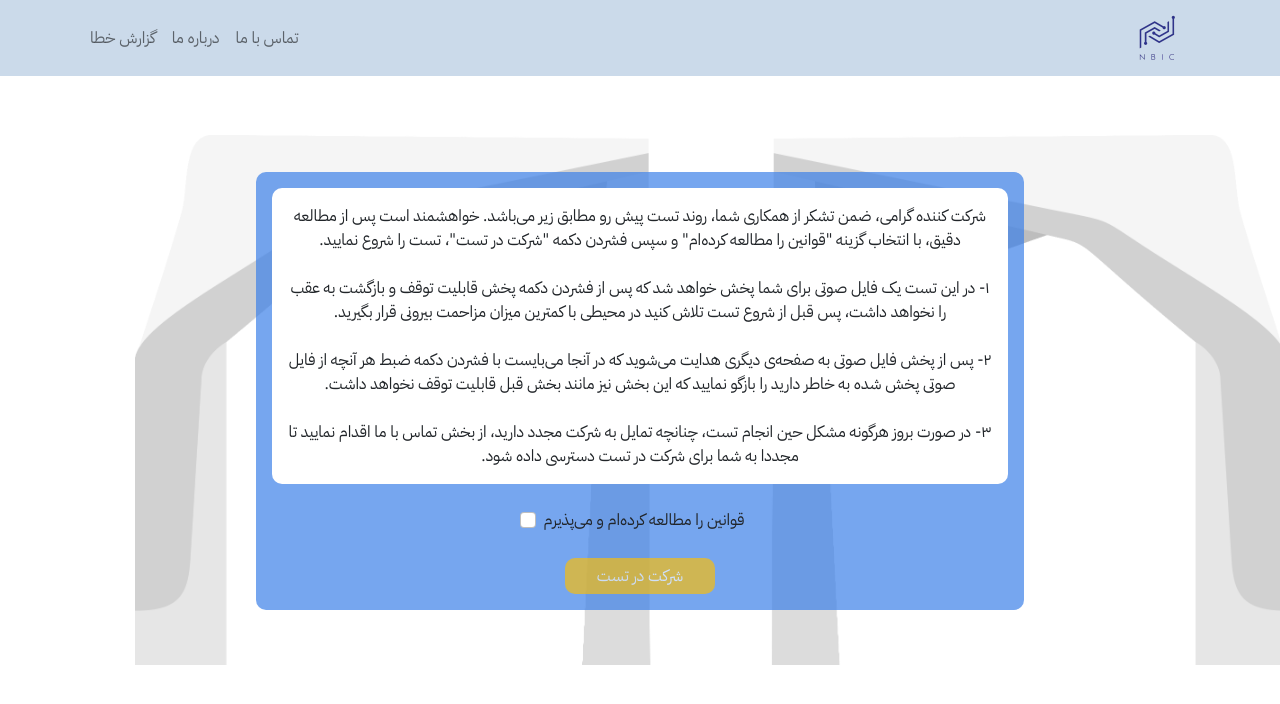
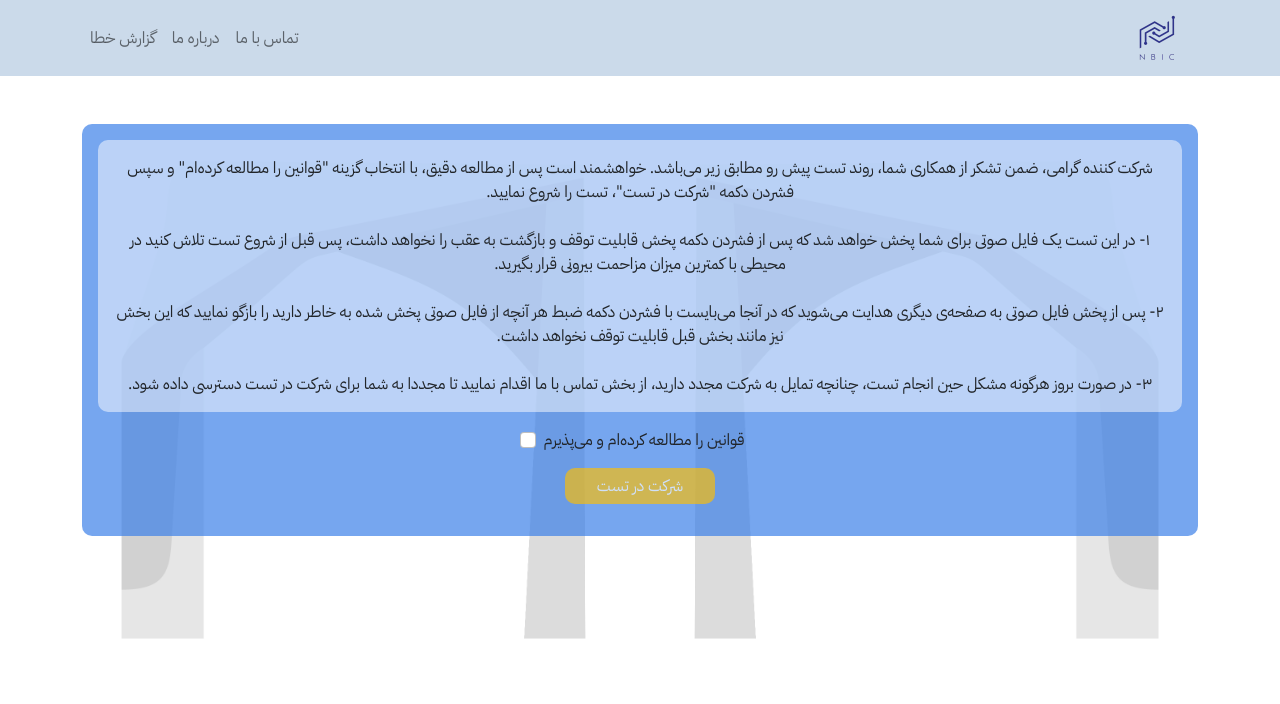
Before and after one commit to FatemehIzadi/NBIC-Project, a React (Create React App) app: page / in a window 1280 px wide. Shown: the top 704 px of the page. Built offline with nearby package versions, Linux system fonts and the light colour scheme; a web font is replaced by a local one.

Commit message:
small css fixes

```diff
--- a/src/App.css
+++ b/src/App.css
@@ -5,7 +5,9 @@
   height: 100vh;
   width:100%;
   background-image: url('./images/utgateT.png');
-  background-size: cover;
+  background-repeat:no-repeat;
+  background-size:contain;
+  background-position:center;
 }
 
 .App-logo {
--- a/src/instructionsPage/FormComponents.js
+++ b/src/instructionsPage/FormComponents.js
@@ -1,102 +1,12 @@
-// import React from "react";
-// import {Form, Button} from 'react-bootstrap';
-// import {BrowserRouter, Link, Routes , Route } from 'react-router-dom';
-// import { useState } from "react";
+import React from "react";
+import {Form, Button} from 'react-bootstrap';
+import {
+    // BrowserRouter,
+    Link
+    // , Routes , Route
+ } from 'react-router-dom';
 
 // import PlayVoice from "../playVoicePage/PlayVoice";
-
-// import './FormComponents.css';
-
-// export const ExampleComponent = () => {
-//     const [showElem, setShowElem] = useState(true)
-
-//     return (
-//       <div>
-//      { showElem && <h1>Hello</h1> }
-//      <Button onClick={() => {
-//         setShowElem(!showElem)
-//      }} />
-//      </div>
-//     )
-//  }
-
-// class FormComponents extends React.Component {
-
-//     constructor(props) {
-//         super(props);
-//         this.state = {
-
-//             disabled : true,
-//             showing :true,
-//             show : true
-//         };
-//       }
-
-//     state = {
-//     }
-
-//     handleCheck(event) {
-//         if(event.target.checked) {
-//             this.setState(
-//                 {
-//                     disabled : false
-//                 }
-//             );
-//         }
-//         else {
-//             this.setState(
-//                 {
-//                     disabled : true
-//                 }
-//             );
-//         }
-//     }
-
-//     render() {
-//         return(
-//         <div className='text-center'>
-//             <br/>
-//             <Form>
-//                 <Form.Check
-//                     inline
-//                     type="checkbox"
-//                     label= "قوانین را مطالعه کرده‌ام و می‌پذیرم"
-//                     onChange={(event) => this.handleCheck(event)}
-//                 />
-
-
-//                 <br/>
-//                 <br/>
-//            {/* <Link to="/playVoice"> */}
-//                 <Button className='start-button'
-//                 disabled={this.state.disabled}
-//                 // onClick={() => this.setState({ showing: !showing })}
-//                 >
-//                 شرکت در تست
-//                 </Button>
-//            {/* </Link> */}
-// {/*
-//         <Routes>
-//                <Route path='/playVoice' element={<PlayVoice />} />
-//         </Routes > */}
-//            </Form>
-//            <ExampleComponent />
-
-//       {/* <button onClick={() => this.setState({this.state.show : !this.state.show})}>
-//         salam
-//         { show ? <ExampleComponent /> : null }
-//       </button> */}
-//             </div>
-//     );
-//         }
-//     }
-// export default FormComponents;
-
-import React from "react";
-import {Form, Button} from 'react-bootstrap';
-import {BrowserRouter, Link, Routes , Route } from 'react-router-dom';
-
-import PlayVoice from "../playVoicePage/PlayVoice";
 
 import './FormComponents.css';
 
@@ -125,25 +35,24 @@ class FormComponents extends React.Component {
     }
     render() {
         return(
-        <div className='text-center'>
-            <br/>
+        <div className='form-button-checkbox text-center py-3'>
             <Form>
+                <div>
                 <Form.Check
+                className="mb-3"
                     inline
                     type="checkbox"
                     label= "قوانین را مطالعه کرده‌ام و می‌پذیرم"
                     onChange={(event) => this.handleCheck(event)}
                 />
-
-
-                <br/>
-                <br/>
+                </div>
+                   <div>
            <Link to="/playVoice">
                 <Button className='start-button' disabled = {this.state.disabled}> شرکت در تست </Button>
            </Link>
+           </div>
            </Form>
-
-            </div>
+           </div>
     );
         }
     }
--- a/src/instructionsPage/Instructions.css
+++ b/src/instructionsPage/Instructions.css
@@ -2,14 +2,13 @@
 
 
 .instructions-main{
-    /* padding-top: -2 em; */
     font-family: 'IBM Plex Sans Arabic', sans-serif;
 }
 
 .main-instructions-card{
     /* padding: 2em; */
-    margin:6rem auto;
-    width: 60%;
+    /* margin:2rem auto 40rem auto; */
+    /* width: 80%; */
     background-color: rgb(60, 128, 232, 70%) !important;
     border: none !important;
     border-radius: 10px !important;
--- a/src/instructionsPage/Instructions.js
+++ b/src/instructionsPage/Instructions.js
@@ -1,5 +1,5 @@
 import React from "react";
-import {Card} from 'react-bootstrap';
+import {Card, Container, Row, Col} from 'react-bootstrap';
 import InstructionsCard from "./InstructionsCard";
 
 import './Instructions.css';
@@ -9,17 +9,24 @@ class Instructions extends React.Component {
     render () {
 
     return (
-        <div className="instructions-main"
+        <div
+        // className='py-auto'
+        >
+        <Container>
+        <Row className="my-5 instructions-main"
         //   hidden
         //    = {this.props.hidden}
          >
-            <Card className="mb-3 main-instructions-card">
+             <Col>
+            <Card className="main-instructions-card">
                 <Card.Body>
                     <InstructionsCard/ >
                 </Card.Body>
             </Card>
-        </div>
-
+            </Col>
+        </Row>
+        </Container>
+</div>
     );
     }
 }
--- a/src/instructionsPage/InstructionsCard.css
+++ b/src/instructionsPage/InstructionsCard.css
@@ -1,5 +1,6 @@
 .inst-lines {
     border: none !important;
     border-radius: 10px !important;
-    text-align: right !important;
+    background-color: rgb(255, 255, 255, 50%) !important;
+    /* text-align: right !important; */
 }
--- a/src/instructionsPage/InstructionsCard.js
+++ b/src/instructionsPage/InstructionsCard.js
@@ -7,9 +7,9 @@ import './InstructionsCard.css';
 export default function InstructionsCard() {
     return (
         <div>
-        <Card className="inst-lines" dir="rtl">
+        <Card className="inst-lines">
         <Card.Body>
-        <Card.Text className='text-right'>
+        <Card.Text className='text-right' dir='rtl'>
        شرکت کننده گرامی، ضمن تشکر از همکاری شما، روند تست پیش رو مطابق زیر می‌باشد. خواهشمند است پس از مطالعه دقیق، با انتخاب گزینه "قوانین را مطالعه کرده‌ام" و سپس فشردن دکمه "شرکت در تست"، تست را شروع نمایید. <br/><br/>
 
         ۱- در این تست یک فایل صوتی برای شما پخش خواهد شد که پس از فشردن دکمه پخش قابلیت توقف و بازگشت به عقب را نخواهد داشت، پس قبل از شروع تست تلاش کنید در محیطی با کمترین میزان مزاحمت بیرونی قرار بگیرید.<br/><br/>
```
